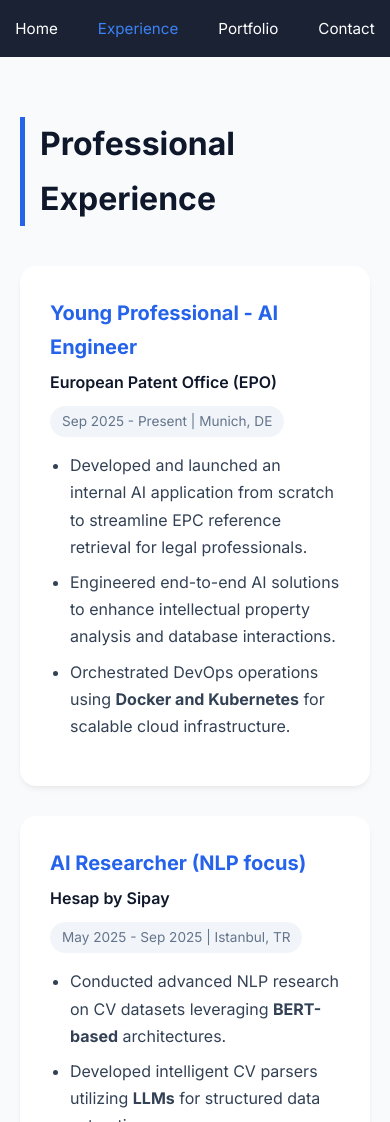
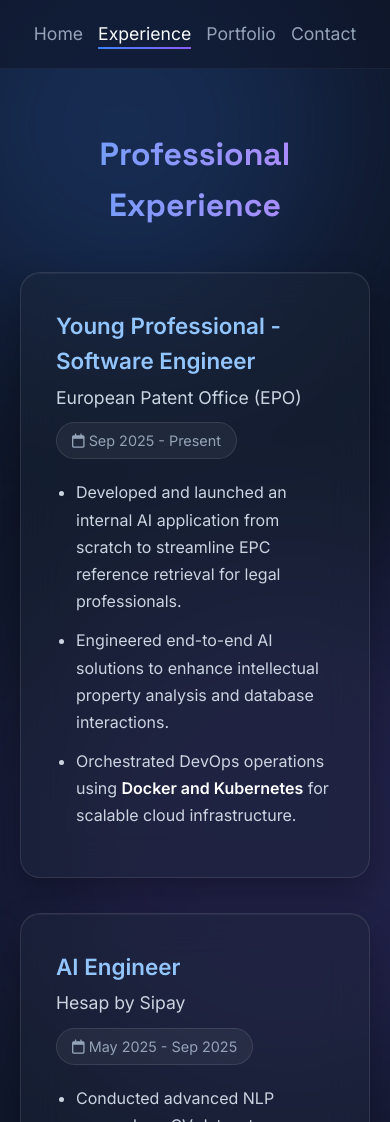
Before and after one commit to Oxuzhan/Oguzhan.github.io, a plain HTML site: page about.html in a window 390 px wide. Shown: the top 1122 px of the page. Drawn offline with Linux system fonts and the light colour scheme.

Commit message:
Update about.html

```diff
--- a/about.html
+++ b/about.html
@@ -4,29 +4,66 @@
     <meta charset="UTF-8">
     <meta name="viewport" content="width=device-width, initial-scale=1.0">
     <title>Experience & Education | Oğuzhan Atmaca</title>
-    <link href="https://fonts.googleapis.com/css2?family=Inter:wght@300;400;600;700&display=swap" rel="stylesheet">
+    <link href="https://fonts.googleapis.com/css2?family=Inter:wght@300;400;600&family=Space+Grotesk:wght@700&display=swap" rel="stylesheet">
+    <link rel="stylesheet" href="https://cdnjs.cloudflare.com/ajax/libs/font-awesome/6.4.0/css/all.min.css">
+
     <style>
         :root {
-            --primary: #2563eb;
+            --primary: #3b82f6;
+            --secondary: #8b5cf6;
             --dark: #0f172a;
-            --light: #f8fafc;
-            --gray: #64748b;
-            --accent: #3b82f6;
+            --text-light: #f8fafc;
+            --text-gray: #94a3b8;
+        }
+
+        * {
+            margin: 0;
+            padding: 0;
+            box-sizing: border-box;
         }
 
         body {
             font-family: 'Inter', sans-serif;
-            margin: 0;
-            padding: 0;
-            background-color: var(--light);
-            color: var(--dark);
-            line-height: 1.7;
+            background-color: var(--dark);
+            color: var(--text-light);
+            line-height: 1.6;
+            overflow-x: hidden;
+            position: relative;
+            min-height: 100vh;
         }
 
+        /* 3D Hareketli Arka Plan Objeleri */
+        .bg-shape {
+            position: fixed;
+            border-radius: 50%;
+            filter: blur(80px);
+            z-index: -1;
+            animation: float 10s infinite alternate ease-in-out;
+        }
+        .shape1 {
+            width: 400px; height: 400px;
+            background: rgba(59, 130, 246, 0.2);
+            top: -100px; left: -100px;
+        }
+        .shape2 {
+            width: 500px; height: 500px;
+            background: rgba(139, 92, 246, 0.15);
+            bottom: -200px; right: -100px;
+            animation-delay: -5s;
+        }
+
+        @keyframes float {
+            0% { transform: translate(0, 0) scale(1); }
+            100% { transform: translate(50px, 50px) scale(1.1); }
+        }
+
+        /* Glassmorphism Navbar */
         nav {
-            background-color: rgba(15, 23, 42, 0.95);
-            backdrop-filter: blur(10px);
-            padding: 15px 0;
+            background: rgba(15, 23, 42, 0.6);
+            backdrop-filter: blur(15px);
+            -webkit-backdrop-filter: blur(15px);
+            border-bottom: 1px solid rgba(255, 255, 255, 0.05);
+            padding: 20px 0;
             position: sticky;
             top: 0;
             z-index: 1000;
@@ -34,119 +71,193 @@
 
         nav ul {
             list-style: none;
-            margin: 0;
-            padding: 0;
             display: flex;
             justify-content: center;
+            gap: 40px;
         }
 
-        nav ul li { margin: 0 20px; }
-
         nav ul li a {
-            color: white;
+            color: var(--text-gray);
             text-decoration: none;
             font-weight: 500;
-            font-size: 0.95rem;
+            font-size: 1.1rem;
+            transition: all 0.3s ease;
+            position: relative;
         }
 
+        nav ul li a:hover, nav ul li a.active {
+            color: var(--text-light);
+        }
+
+        nav ul li a::after {
+            content: '';
+            position: absolute;
+            width: 0; height: 2px;
+            bottom: -5px; left: 0;
+            background: linear-gradient(90deg, var(--primary), var(--secondary));
+            transition: width 0.3s ease;
+        }
+
+        nav ul li a:hover::after, nav ul li a.active::after {
+            width: 100%;
+        }
+
+        /* Container & Headers */
         .container {
             max-width: 900px;
-            margin: 60px auto;
+            margin: 60px auto 80px;
             padding: 0 20px;
+            perspective: 1200px; /* 3D derinlik için */
         }
 
         .section-title {
-            font-size: 2rem;
-            font-weight: 700;
-            color: var(--dark);
+            font-family: 'Space Grotesk', sans-serif;
+            font-size: 2.5rem;
             margin-bottom: 40px;
-            border-left: 5px solid var(--primary);
-            padding-left: 15px;
+            background: linear-gradient(to right, #60a5fa, #c084fc);
+            -webkit-background-clip: text;
+            -webkit-text-fill-color: transparent;
+            text-align: center;
+            animation: fadeInDown 1s ease-out forwards;
         }
 
+        /* 3D Glassmorphism Cards */
         .card {
-            background: white;
-            border-radius: 16px;
-            padding: 30px;
-            margin-bottom: 30px;
-            box-shadow: 0 4px 6px -1px rgba(0, 0, 0, 0.05), 0 2px 4px -1px rgba(0, 0, 0, 0.03);
-            transition: transform 0.2s;
+            background: rgba(30, 41, 59, 0.4);
+            backdrop-filter: blur(20px);
+            -webkit-backdrop-filter: blur(20px);
+            border: 1px solid rgba(255, 255, 255, 0.1);
+            border-radius: 20px;
+            padding: 35px;
+            margin-bottom: 35px;
+            box-shadow: 0 15px 35px rgba(0, 0, 0, 0.3), inset 0 1px 0 rgba(255,255,255,0.05);
+            transform-style: preserve-3d;
+            transition: transform 0.4s cubic-bezier(0.175, 0.885, 0.32, 1.275), box-shadow 0.4s ease;
+            position: relative;
         }
 
-        .card:hover { transform: translateY(-5px); }
+        .card:hover {
+            transform: translateY(-10px) rotateX(2deg) rotateY(-2deg) scale(1.02);
+            box-shadow: 0 30px 60px rgba(0, 0, 0, 0.5), inset 0 1px 0 rgba(255,255,255,0.1);
+            border-color: rgba(96, 165, 250, 0.3);
+            z-index: 10;
+        }
 
+        /* Kart İçi Elementlerin 3D Derinliği */
         .item-header {
             display: flex;
             justify-content: space-between;
             align-items: flex-start;
-            margin-bottom: 15px;
+            margin-bottom: 20px;
             flex-wrap: wrap;
+            transform: translateZ(30px); /* 3D pop-out */
         }
 
         .title-group h3 {
             margin: 0;
-            font-size: 1.25rem;
-            color: var(--primary);
+            font-size: 1.4rem;
+            color: #93c5fd;
+            font-weight: 600;
         }
 
         .company {
-            font-weight: 600;
-            color: var(--dark);
+            font-weight: 400;
+            color: #cbd5e1;
             display: block;
             margin-top: 5px;
+            font-size: 1.1rem;
         }
 
         .date-location {
-            font-size: 0.85rem;
-            color: var(--gray);
-            background: #f1f5f9;
-            padding: 4px 12px;
+            font-size: 0.9rem;
+            color: #94a3b8;
+            background: rgba(255, 255, 255, 0.05);
+            padding: 6px 15px;
             border-radius: 20px;
             font-weight: 500;
+            border: 1px solid rgba(255, 255, 255, 0.1);
         }
 
         ul.details {
             padding-left: 20px;
-            margin-top: 15px;
-            color: #334155;
+            color: #cbd5e1;
+            transform: translateZ(20px); /* 3D pop-out */
         }
 
-        ul.details li { margin-bottom: 8px; }
+        ul.details li {
+            margin-bottom: 12px;
+            line-height: 1.7;
+        }
 
+        ul.details li strong {
+            color: white;
+        }
+
+        /* 3D Achievement Box (Özel Vurgu) */
         .achievement-box {
-            background: linear-gradient(135deg, #eff6ff 0%, #dbeafe 100%);
-            border: 1px solid #bfdbfe;
-            padding: 25px;
-            border-radius: 16px;
-            margin-top: 40px;
+            background: linear-gradient(135deg, rgba(59, 130, 246, 0.1) 0%, rgba(139, 92, 246, 0.1) 100%);
+            border: 1px solid rgba(96, 165, 250, 0.3);
+            padding: 35px;
+            border-radius: 20px;
+            margin-top: 50px;
+            box-shadow: 0 20px 40px rgba(0,0,0,0.3);
+            transform-style: preserve-3d;
+            transition: transform 0.4s ease;
+        }
+
+        .achievement-box:hover {
+            transform: translateZ(40px) scale(1.03);
+            border-color: rgba(139, 92, 246, 0.5);
+            box-shadow: 0 30px 60px rgba(139, 92, 246, 0.2);
         }
 
         .achievement-box h4 {
             margin-top: 0;
-            color: #1e40af;
+            color: #c084fc;
+            font-size: 1.5rem;
             display: flex;
             align-items: center;
+            gap: 10px;
+            transform: translateZ(30px);
+            margin-bottom: 15px;
+        }
+
+        .achievement-box p {
+            color: #e2e8f0;
+            transform: translateZ(20px);
+            font-size: 1.1rem;
         }
 
         footer {
             text-align: center;
             padding: 40px;
-            color: var(--gray);
-            font-size: 0.9rem;
+            color: var(--text-gray);
+            border-top: 1px solid rgba(255,255,255,0.05);
+            background: rgba(15, 23, 42, 0.8);
         }
 
-        @media (max-width: 600px) {
-            .item-header { flex-direction: column; }
-            .date-location { margin-top: 10px; }
+        @keyframes fadeInDown {
+            from { opacity: 0; transform: translateY(-30px); }
+            to { opacity: 1; transform: translateY(0); }
+        }
+
+        @media (max-width: 768px) {
+            .item-header { flex-direction: column; gap: 10px; }
+            .section-title { font-size: 2rem; }
+            nav ul { gap: 15px; flex-wrap: wrap; }
+            .card:hover { transform: translateY(-5px) scale(1.01); } /* Mobilde efekti yumuşat */
         }
     </style>
 </head>
 <body>
 
+    <div class="bg-shape shape1"></div>
+    <div class="bg-shape shape2"></div>
+
     <nav>
         <ul>
             <li><a href="index.html">Home</a></li>
-            <li><a href="about.html" style="color: var(--accent);">Experience</a></li>
+            <li><a href="about.html" class="active">Experience</a></li>
             <li><a href="projects.html">Portfolio</a></li>
             <li><a href="contact.html">Contact</a></li>
         </ul>
@@ -159,10 +270,10 @@
         <div class="card">
             <div class="item-header">
                 <div class="title-group">
-                    <h3>Young Professional - AI Engineer</h3>
+                    <h3>Young Professional - Software Engineer</h3>
                     <span class="company">European Patent Office (EPO)</span>
                 </div>
-                <span class="date-location">Sep 2025 - Present | Munich, DE</span>
+                <span class="date-location"><i class="fa-regular fa-calendar"></i> Sep 2025 - Present</span>
             </div>
             <ul class="details">
                 <li>Developed and launched an internal AI application from scratch to streamline EPC reference retrieval for legal professionals.</li>
@@ -174,10 +285,10 @@
         <div class="card">
             <div class="item-header">
                 <div class="title-group">
-                    <h3>AI Researcher (NLP focus)</h3>
+                    <h3>AI Engineer</h3>
                     <span class="company">Hesap by Sipay</span>
                 </div>
-                <span class="date-location">May 2025 - Sep 2025 | Istanbul, TR</span>
+                <span class="date-location"><i class="fa-regular fa-calendar"></i> May 2025 - Sep 2025</span>
             </div>
             <ul class="details">
                 <li>Conducted advanced NLP research on CV datasets leveraging <strong>BERT-based</strong> architectures.</li>
@@ -192,7 +303,7 @@
                     <h3>Machine Learning Researcher</h3>
                     <span class="company">TÜBİTAK BİLGEM</span>
                 </div>
-                <span class="date-location">Sep 2023 - May 2025 | Istanbul, TR</span>
+                <span class="date-location"><i class="fa-regular fa-calendar"></i> Sep 2023 - May 2025</span>
             </div>
             <ul class="details">
                 <li>Developed deep learning-based interference detection for an EU-funded project, achieving <strong>99% accuracy</strong> using CNN models.</li>
@@ -214,7 +325,7 @@
             </ul>
         </div>
 
-        <h2 class="section-title">Education</h2>
+        <h2 class="section-title" style="margin-top: 60px;">Education</h2>
 
         <div class="card">
             <div class="item-header">
@@ -222,9 +333,11 @@
                     <h3>M.Sc. Information and Communication Technology</h3>
                     <span class="company">Friedrich-Alexander University (FAU)</span>
                 </div>
-                <span class="date-location">2025 - Present | Erlangen, DE</span>
+                <span class="date-location"><i class="fa-regular fa-calendar"></i> 2025 - Present</span>
             </div>
-            <p>Focus: AI Engineering Track</p>
+            <ul class="details" style="list-style-type: none; padding-left: 0;">
+                <li><i class="fa-solid fa-graduation-cap" style="color: #93c5fd; margin-right: 8px;"></i> Focus: AI Engineering Track</li>
+            </ul>
         </div>
 
         <div class="card">
@@ -233,15 +346,17 @@
                     <h3>B.Sc. Electronics and Communication Engineering</h3>
                     <span class="company">Istanbul Technical University (ITU)</span>
                 </div>
-                <span class="date-location">2019 - 2024 | Istanbul, TR</span>
+                <span class="date-location"><i class="fa-regular fa-calendar"></i> 2019 - 2024</span>
             </div>
-            <p>GPA: 3.2/4.0 (Honor Degree). Thesis focus: 6G Handover Algorithms and Big Data Traffic Forecasting.</p>
-            <p><em>*Exchange Semester: Technical University of Vienna (TU Wien), 2023.</em></p>
+            <ul class="details" style="list-style-type: none; padding-left: 0;">
+                <li style="margin-bottom: 5px;"><i class="fa-solid fa-star" style="color: #93c5fd; margin-right: 8px;"></i> GPA: 3.2/4.0 (Honor Degree). Thesis focus: 6G Handover Algorithms and Big Data Traffic Forecasting.</li>
+                <li><i class="fa-solid fa-plane" style="color: #93c5fd; margin-right: 8px;"></i> <em>Exchange Semester: Technical University of Vienna (TU Wien), 2023.</em></li>
+            </ul>
         </div>
 
         <div class="achievement-box">
-            <h4>🏆 Prestigious Recognition</h4>
-            <p>My project on <strong>Diabetic Retinopathy detection</strong> was selected among 136 projects across Turkey, receiving a <strong>900,000 ₺ (27,000 €)</strong> funding grant. Recognized as one of the most innovative AI initiatives of 2024.</p>
+            <h4><i class="fa-solid fa-trophy"></i> Prestigious Recognition</h4>
+            <p>My project on <strong>Diabetic Retinopathy detection</strong> was selected among 136 projects across Turkey, receiving a <strong>900,000 ₺ (27,000 €)</strong> funding grant. Recognized as one of the most innovative AI initiatives of 2024. Founding engineer of Aid Core Solution.</p>
         </div>
 
     </div>
```
